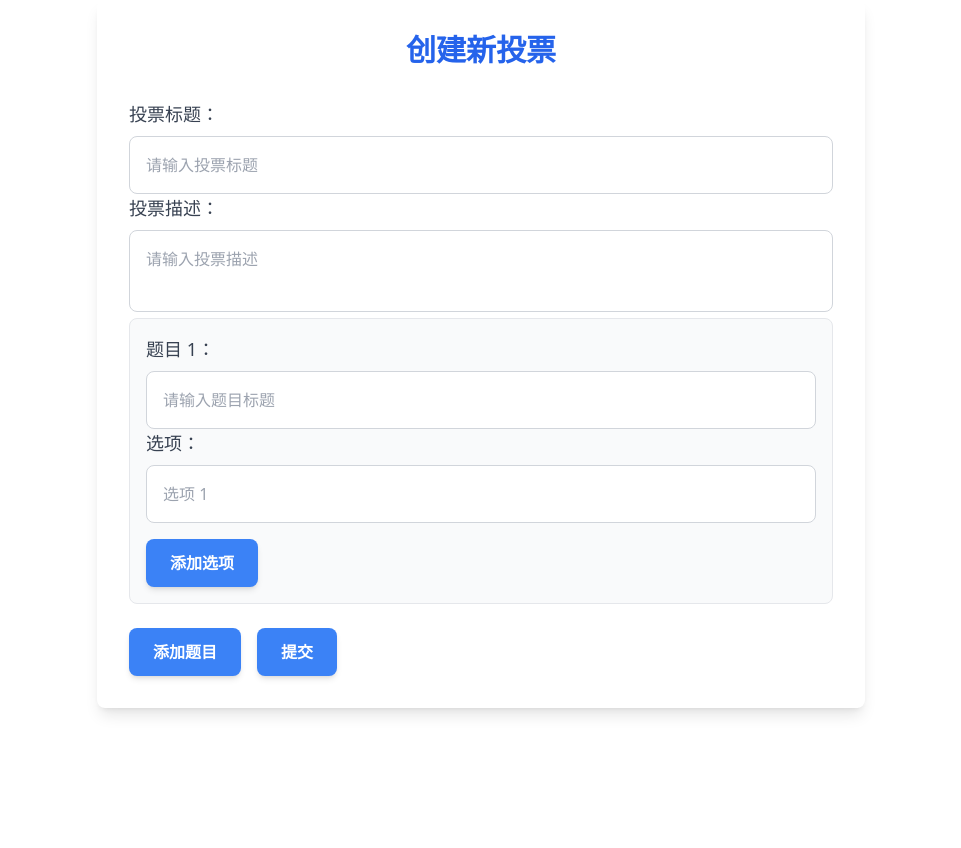
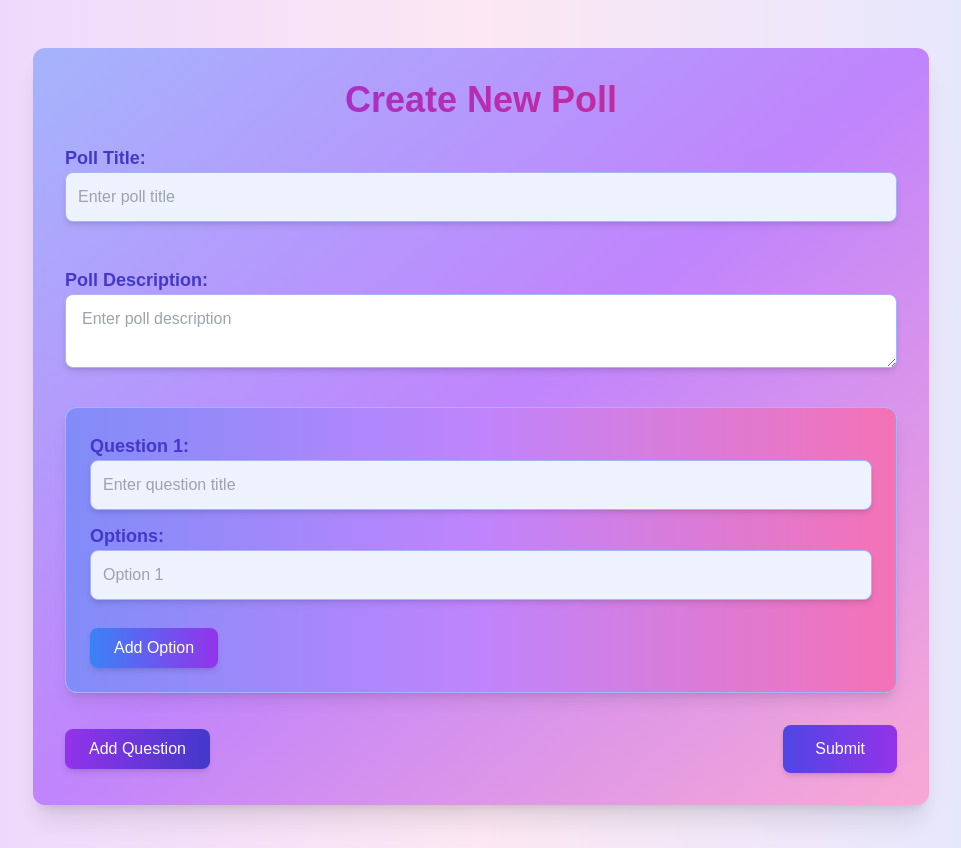
Before and after one commit to stephen326/comp3421project, a React (Create React App) app in the folder frontend/: page /create-poll in a window 1280 px wide. Shown: the whole page, without its empty margins (159-1120 px from the left). Before the commit the page ends 800 px from the top, so only its background shows below. Built offline with nearby package versions, Linux system fonts and the light colour scheme; no server answers.

Commit message:
update styling for create poll page and adjust environment variable for database password

```diff
--- a/frontend/src/components/CreatePoll.js
+++ b/frontend/src/components/CreatePoll.js
@@ -1,71 +1,71 @@
 import React, { useState } from 'react';
-import '../styles/createpoll.css'; // 引入样式文件
+import '../styles/createpoll.css'; // Import the style file
 
-// 创建投票组件
+// Create Poll Component
 const CreatePoll = () => {
-    // 状态：管理投票的标题、描述、题目和选项
-    const [title, setTitle] = useState(''); // 投票标题
-    const [description, setDescription] = useState(''); // 投票描述
-    const [questions, setQuestions] = useState([{ title: '', options: [''] }]); // 初始状态：一个题目，一个选项
-    const [message, setMessage] = useState(''); // 提示信息
+    // State: manage the poll title, description, questions, and options
+    const [title, setTitle] = useState(''); // Poll title
+    const [description, setDescription] = useState(''); // Poll description
+    const [questions, setQuestions] = useState([{ title: '', options: [''] }]); // Initial state: one question, one option
+    const [message, setMessage] = useState(''); // Message for feedback
 
-    // 更新题目标题
+    // Update question title
     const handleQuestionTitleChange = (index, value) => {
         const updatedQuestions = [...questions];
         updatedQuestions[index].title = value;
         setQuestions(updatedQuestions);
     };
 
-    // 更新选项内容
+    // Update option content
     const handleOptionChange = (qIndex, oIndex, value) => {
         const updatedQuestions = [...questions];
         updatedQuestions[qIndex].options[oIndex] = value;
         setQuestions(updatedQuestions);
     };
 
-    // 添加选项
+    // Add a new option
     const addOption = (qIndex) => {
         const updatedQuestions = [...questions];
-        updatedQuestions[qIndex].options.push(''); // 添加一个空选项
+        updatedQuestions[qIndex].options.push(''); // Add an empty option
         setQuestions(updatedQuestions);
     };
 
-    // 删除选项
+    // Remove an option
     const removeOption = (qIndex, oIndex) => {
         const updatedQuestions = [...questions];
         updatedQuestions[qIndex].options = updatedQuestions[qIndex].options.filter((_, i) => i !== oIndex);
         setQuestions(updatedQuestions);
     };
 
-    // 添加题目
+    // Add a new question
     const addQuestion = () => {
-        setQuestions([...questions, { title: '', options: [''] }]); // 添加一个空题目
+        setQuestions([...questions, { title: '', options: [''] }]); // Add an empty question
     };
 
-    // 删除题目
+    // Remove a question
     const removeQuestion = (index) => {
         setQuestions(questions.filter((_, i) => i !== index));
     };
 
-    // 提交表单
+    // Submit the form
     const handleSubmit = async (e) => {
-        e.preventDefault(); // 阻止默认提交行为
+        e.preventDefault(); // Prevent default form submission behavior
 
-        // 检查标题和描述是否填写
+        // Check if title and description are filled
         if (!title || !description) {
-            setMessage('请填写投票标题和描述！');
+            setMessage('Please enter the poll title and description!');
             return;
         }
 
-        // 检查每个题目是否有标题和至少一个选项
+        // Check if each question has a title and at least one option
         if (questions.some(q => !q.title || q.options.length === 0)) {
-            setMessage('每个题目必须有标题和至少一个选项！');
+            setMessage('Each question must have a title and at least one option!');
             return;
         }
 
-        // 检查每个选项是否有内容
+        // Check if each option has content
         if (questions.some(q => q.options.some(option => !option))) {
-            setMessage('请填写所有选项！');
+            setMessage('Please fill in all options!');
             return;
         }
 
@@ -75,54 +75,54 @@ const CreatePoll = () => {
                 headers: { 'Content-Type': 'application/json' },
                 body: JSON.stringify({ title, description, questions }),
             });
-            //我想看看传过去的json长什么样子
-            console.log('请求体:', { title, description, questions });
-            console.log('响应:', response);
+            // Log the request body for review
+            console.log('Request body:', { title, description, questions });
+            console.log('Response:', response);
 
             if (response.ok) {
-                setMessage('投票创建成功！');
-                setTitle(''); // 重置标题
-                setDescription(''); // 重置描述
-                setQuestions([{ title: '', options: [''] }]); // 重置题目和选项
+                setMessage('Poll created successfully!');
+                setTitle(''); // Reset title
+                setDescription(''); // Reset description
+                setQuestions([{ title: '', options: [''] }]); // Reset questions and options
             } else {
                 const errorData = await response.json();
-                setMessage(`创建失败: ${errorData.error}`);
+                setMessage(`Creation failed: ${errorData.error}`);
             }
         } catch (error) {
-            setMessage(`请求失败: ${error.message}`);
+            setMessage(`Request failed: ${error.message}`);
         }
     };
 
     return (
         <div className="create-poll-container">
-            <h1 className="create-poll-title">创建新投票</h1>
+            <h1 className="create-poll-title">Create New Poll</h1>
             <form onSubmit={handleSubmit} className="create-poll-form">
                 <div>
-                    <label>投票标题：</label>
+                    <label>Poll Title:</label>
                     <input
                         type="text"
                         value={title}
                         onChange={(e) => setTitle(e.target.value)}
-                        placeholder="请输入投票标题"
+                        placeholder="Enter poll title"
                     />
                 </div>
                 <div>
-                    <label>投票描述：</label>
+                    <label>Poll Description:</label>
                     <textarea
                         value={description}
                         onChange={(e) => setDescription(e.target.value)}
-                        placeholder="请输入投票描述"
+                        placeholder="Enter poll description"
                     />
                 </div>
                 {questions.map((question, qIndex) => (
                     <div key={qIndex} className="question-container">
                         <div>
-                            <label>题目 {qIndex + 1}：</label>
+                            <label>Question {qIndex + 1}:</label>
                             <input
                                 type="text"
                                 value={question.title}
                                 onChange={(e) => handleQuestionTitleChange(qIndex, e.target.value)}
-                                placeholder="请输入题目标题"
+                                placeholder="Enter question title"
                             />
                             {questions.length > 1 && (
                                 <button
@@ -130,19 +130,19 @@ const CreatePoll = () => {
                                     onClick={() => removeQuestion(qIndex)}
                                     className="delete-button"
                                 >
-                                    删除题目
+                                    Remove Question
                                 </button>
                             )}
                         </div>
                         <div>
-                            <label>选项：</label>
+                            <label>Options:</label>
                             {question.options.map((option, oIndex) => (
                                 <div key={oIndex} className="option-container">
                                     <input
                                         type="text"
                                         value={option}
                                         onChange={(e) => handleOptionChange(qIndex, oIndex, e.target.value)}
-                                        placeholder={`选项 ${oIndex + 1}`}
+                                        placeholder={`Option ${oIndex + 1}`}
                                     />
                                     {question.options.length > 1 && (
                                         <button
@@ -150,7 +150,7 @@ const CreatePoll = () => {
                                             onClick={() => removeOption(qIndex, oIndex)}
                                             className="delete-button"
                                         >
-                                            删除选项
+                                            Remove Option
                                         </button>
                                     )}
                                 </div>
@@ -160,7 +160,7 @@ const CreatePoll = () => {
                                 onClick={() => addOption(qIndex)}
                                 className="add-option-button"
                             >
-                                添加选项
+                                Add Option
                             </button>
                         </div>
                     </div>
@@ -171,13 +171,13 @@ const CreatePoll = () => {
                         onClick={addQuestion}
                         className="add-question-button"
                     >
-                        添加题目
+                        Add Question
                     </button>
                     <button
                         type="submit"
                         className="submit-button"
                     >
-                        提交
+                        Submit
                     </button>
                 </div>
             </form>
--- a/frontend/src/styles/createpoll.css
+++ b/frontend/src/styles/createpoll.css
@@ -1,71 +1,116 @@
-/* 容器样式 */
+/* 页面背景渐变 */
+body {
+    @apply bg-gradient-to-r from-purple-200 via-pink-100 to-indigo-100; /* Softer, lower saturation gradient */
+    min-height: 100vh;
+    font-family: 'Arial', sans-serif;
+    margin: 0;
+    justify-content: center;
+    align-items: center;
+  }
+
+/* Container for the entire form */
 .create-poll-container {
-    @apply max-w-3xl mx-auto p-8 bg-white rounded-lg shadow-lg;
+    @apply max-w-4xl mx-auto bg-gradient-to-br from-indigo-300 via-purple-400 to-pink-300 shadow-xl rounded-xl p-8 mt-12;
+    background-color: #e5e7eb; /* Slightly darker background color to maintain contrast */
 }
 
-/* 标题样式 */
+/* Title of the poll */
 .create-poll-title {
-    @apply text-3xl font-bold text-center mb-8 text-blue-600;
+    @apply text-4xl font-extrabold text-center text-transparent bg-clip-text bg-gradient-to-r from-purple-600 to-pink-600 mb-6;
 }
 
-/* 表单样式 */
-.create-poll-form label {
-    @apply block text-lg font-medium text-gray-700 mb-2;
+/* Form styling */
+.create-poll-form {
+    @apply space-y-8;
 }
 
+/* Inputs for Poll Title and Description */
 .create-poll-form input,
 .create-poll-form textarea {
-    @apply w-full p-4 border border-gray-300 rounded-lg focus:outline-none focus:ring-2 focus:ring-blue-500 focus:border-blue-500;
+    @apply w-full px-4 py-3 border border-indigo-300 rounded-lg shadow-md focus:ring-2 focus:ring-purple-500 outline-none transition-all duration-300;
+    background-color: #ffffff; /* White background for inputs */
 }
 
-.create-poll-form textarea {
-    @apply resize-none;
+/* Label Styling */
+.create-poll-form label {
+    @apply text-lg font-semibold text-indigo-700;
 }
 
-/* 按钮样式 */
-.create-poll-form button {
-    @apply px-6 py-3 font-semibold text-white rounded-lg shadow-md transition-all;
+/* Question Container */
+.question-container {
+    @apply bg-gradient-to-r from-indigo-400 via-purple-400 to-pink-400 p-6 rounded-xl shadow-lg border border-indigo-300 mb-6;
+    background-color: #f2f2f7; /* Deeper gradient for question container */
 }
 
-.create-poll-form button:hover {
-    @apply transform hover:scale-105;
+/* Styling for question inputs */
+input[type="text"] {
+    @apply p-3 mb-3 bg-indigo-50 border border-indigo-300 rounded-lg;
 }
 
-/* 添加选项按钮 */
-.create-poll-form .add-option-button {
-    @apply bg-blue-500 text-white hover:bg-blue-600 focus:outline-none focus:ring-2 focus:ring-blue-400 focus:ring-offset-2;
+/* Remove Question Button */
+.delete-button {
+    @apply text-pink-500 font-semibold hover:text-red-800 transition duration-300;
 }
 
-/* 添加题目按钮 */
-.create-poll-form .add-question-button {
-    @apply bg-blue-500 text-white hover:bg-blue-600 focus:outline-none focus:ring-2 focus:ring-blue-400 focus:ring-offset-2;
+/* Option Styling */
+.option-container {
+    @apply flex items-center gap-4 mb-4;
 }
 
-/* 提交按钮 */
-.create-poll-form .submit-button {
-    @apply bg-blue-500 text-white hover:bg-blue-600 focus:outline-none focus:ring-2 focus:ring-blue-400 focus:ring-offset-2;
+/* Remove Option Button */
+.delete-option-button {
+    @apply text-red-600 font-semibold hover:text-red-800 transition duration-300;
 }
 
-/* 删除按钮 */
-.create-poll-form .delete-button {
-    @apply bg-red-500 text-white hover:bg-red-600 focus:outline-none focus:ring-2 focus:ring-red-400 focus:ring-offset-2;
+/* Add Option Button */
+.add-option-button {
+    @apply bg-gradient-to-r from-blue-500 to-purple-600 text-white py-2 px-6 rounded-lg shadow-md hover:from-blue-600 hover:to-purple-700 transition duration-200;
 }
 
-/* 提示信息样式 */
-.create-poll-message {
-    @apply mt-6 text-center text-red-500 font-bold;
+/* Add Question Button */
+.add-question-button {
+    @apply bg-gradient-to-r from-purple-600 to-indigo-700 text-white py-2 px-6 rounded-lg shadow-md hover:from-purple-700 hover:to-indigo-800 transition duration-200;
 }
 
-/* 题目和选项区域样式 */
-.create-poll-form .question-container {
-    @apply p-4 mb-6 bg-gray-50 rounded-lg border border-gray-200;
+/* Submit Button */
+.submit-button {
+    @apply bg-gradient-to-r from-indigo-600 to-purple-600 text-white font-medium py-3 px-8 rounded-lg shadow-md hover:from-indigo-700 hover:to-purple-700 transition duration-200;
 }
 
-.create-poll-form .option-container {
-    @apply flex items-center space-x-4 mb-4;
+/* Button Group */
+.button-group {
+    @apply flex justify-between items-center mt-6;
 }
 
-/* 按钮组样式 */
-.create-poll-form .button-group {
-    @apply flex space-x-4 mt-4;
+/* Message when there’s feedback or validation error */
+.create-poll-message {
+    @apply text-center text-red-600 font-semibold mt-4;
 }
+
+/* Focus state for inputs */
+input:focus, textarea:focus {
+    @apply ring-2 ring-purple-500;
+}
+
+/* Hover effects for buttons */
+button:hover {
+    @apply transform scale-105;
+}
+
+/* Background for the Submit Button */
+.submit-button {
+    background-color: #6A67CE; /* Strong purple color for submit button */
+}
+
+/* Responsive Design for smaller screens */
+@media (max-width: 640px) {
+    .create-poll-container {
+        @apply px-6 py-6;
+    }
+    .create-poll-title {
+        @apply text-3xl;
+    }
+    .create-poll-form input, .create-poll-form textarea {
+        @apply text-sm;
+    }
+}
```
Also changed, not shown: 1 other file (tests, documents, lock files or other folders).
